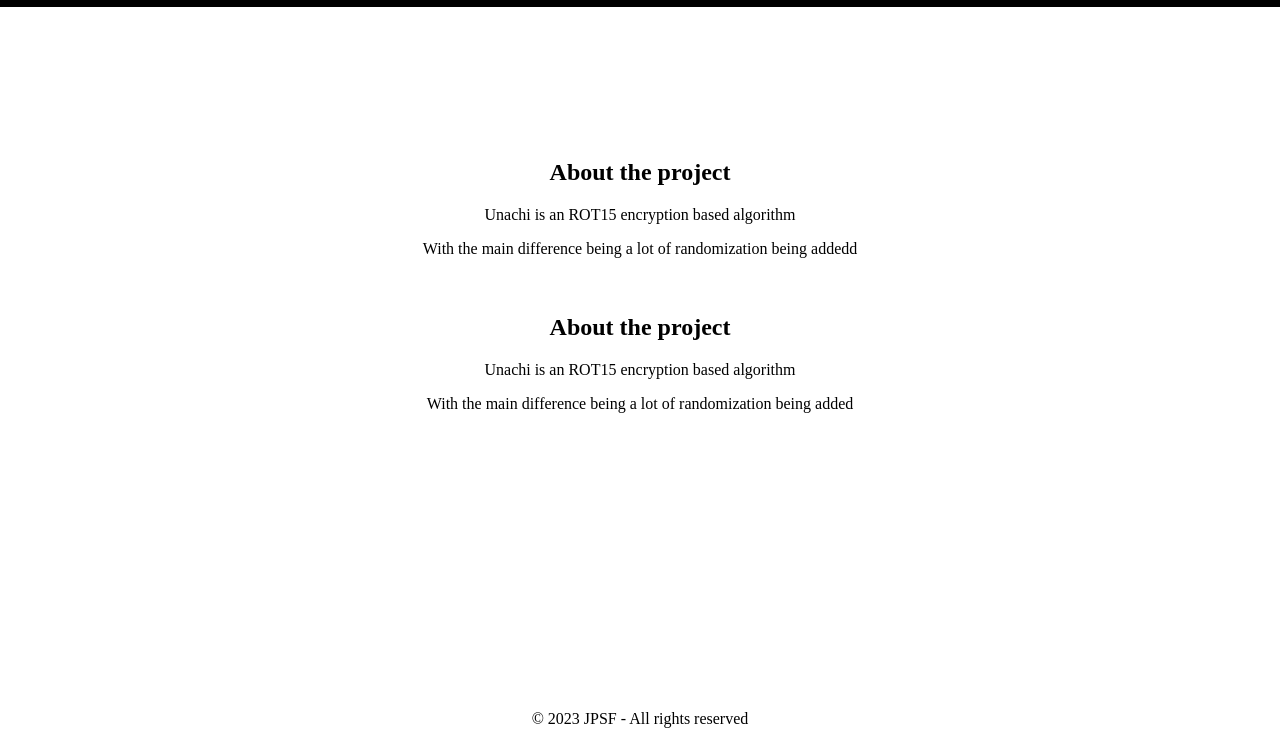
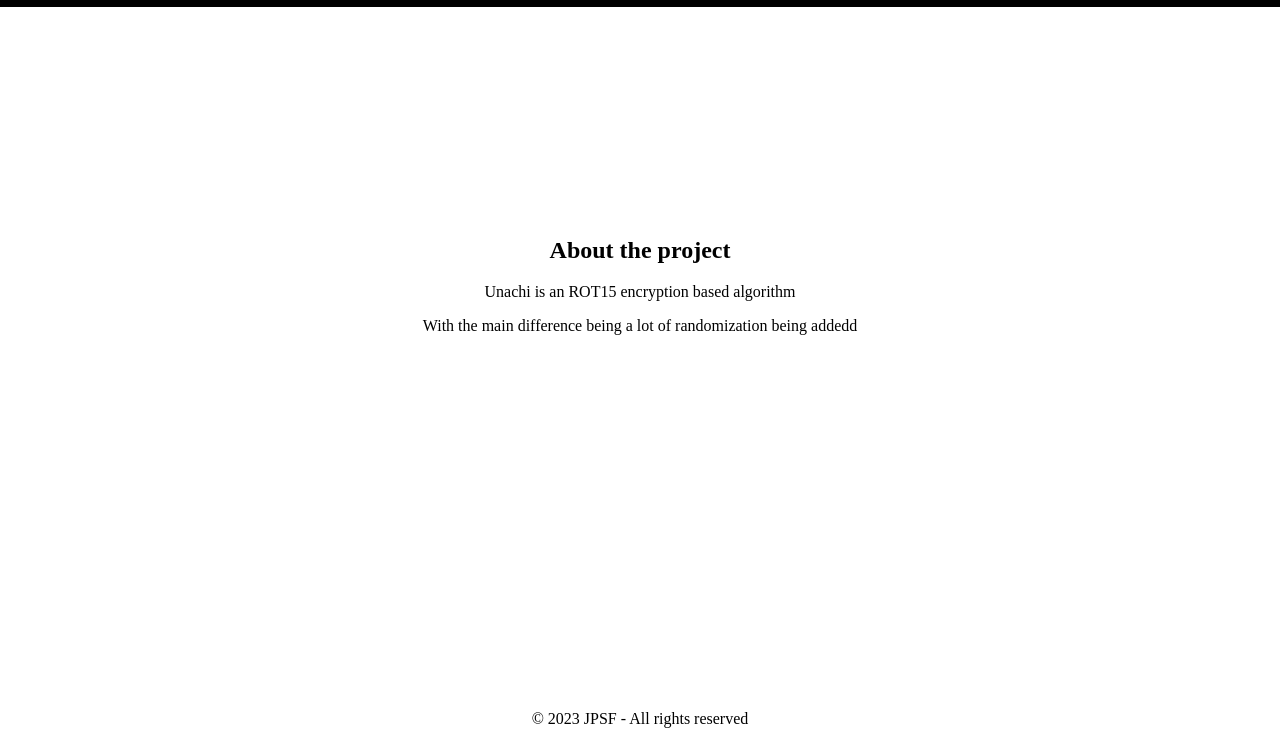
Before and after one commit to Ciphare/Ciphare.github.io, a plain HTML site: page unachi.html in a window 1280 px wide. Shown: the part 114-858 px from the top of the page. Drawn offline with Linux system fonts and the light colour scheme.

Commit message:
small mistake

```diff
--- a/unachi.html
+++ b/unachi.html
@@ -23,11 +23,6 @@
             <h2>About the project</h2>
             <p>Unachi is an ROT15 encryption based algorithm</p>
             <p>With the main difference being a lot of randomization being addedd</p>
-        </section>
-        <section id="englishContent">
-            <h2>About the project</h2>
-            <p>Unachi is an ROT15 encryption based algorithm</p>
-            <p>With the main difference being a lot of randomization being added</p>
         </section>
         <section id="portugueseContent">
             <h2>Sobre o projeto</h2>
```
